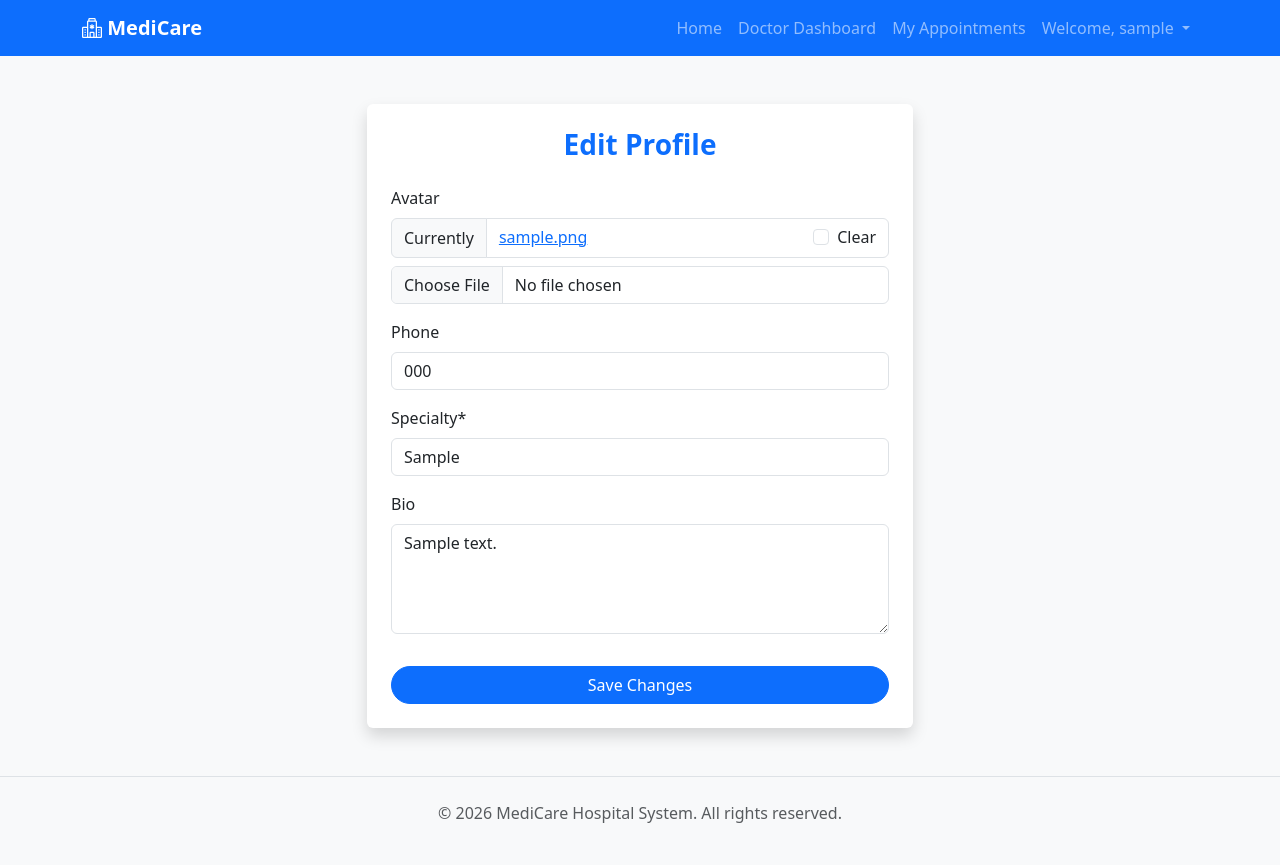
After one commit to aymenbena03-droid/Hospital-System, a Django app: page /doctor-profile/ in a window 1280 px wide. The commit adds this page. Run offline with Django 5.2, Linux system fonts and the light colour scheme; a user stored in the database is signed in; tables that the repository leaves empty hold one stand-in row (values such as "Sample post"); some libraries are stand-ins or nearby versions.

Commit message:
added the doctor profile form and view

```diff
--- a/core/forms.py
+++ b/core/forms.py
@@ -1,7 +1,7 @@
 from django import forms
 from django.contrib.auth.forms import UserCreationForm, AuthenticationForm
 from django.contrib.auth.models import User
-from .models import Patient
+from .models import Patient, Doctor
 from crispy_forms.helper import FormHelper
 from crispy_forms.layout import Submit
 
@@ -41,3 +41,19 @@ class LoginForm(AuthenticationForm):
             self.helper = FormHelper()
             self.helper.form_method = 'post'
             self.helper.add_input(Submit('submit', 'Login', css_class='btn-primary w-100 rounded-pill mt-3'))
+
+
+class DoctorProfileForm(forms.ModelForm):
+    class Meta:
+        model = Doctor
+        fields = ['avatar', 'phone', 'specialty', 'bio']
+        widgets = {
+            'bio': forms.Textarea(attrs={'rows': 4}),
+        }
+
+    def __init__(self, *args, **kwargs):
+        super().__init__(*args, **kwargs)
+        self.helper = FormHelper()
+        self.helper.form_method = 'post'
+        # We need enctype for file uploads!
+        self.helper.form_tag = False
--- /dev/null
+++ b/core/templates/core/doctor_profile.html
@@ -0,0 +1,23 @@
+{% extends 'base.html' %}
+{% load crispy_forms_tags %}
+
+{% block content %}
+<div class="row justify-content-center mt-5">
+    <div class="col-md-6">
+        <div class="card shadow border-0">
+            <div class="card-body p-4">
+                <h3 class="text-center fw-bold text-primary mb-4">Edit Profile</h3>
+
+                <!-- Notice the enctype="multipart/form-data" for image uploads! -->
+                <form method="POST" enctype="multipart/form-data">
+                    {% csrf_token %}
+                    {% crispy form %}
+
+                    <button type="submit" class="btn btn-primary w-100 rounded-pill mt-3">Save Changes</button>
+                </form>
+
+            </div>
+        </div>
+    </div>
+</div>
+{% endblock %}
--- a/core/urls.py
+++ b/core/urls.py
@@ -10,4 +10,5 @@ urlpatterns = [
     path('doctor-dashboard', views.doctor_dashboard, name='doctor_dashboard'),
     path('complete-appointment/<int:appointment_id>/', views.complete_appointment, name='complete_appointment'),
     path('patient-dashboard/', views.patient_dashboard, name='patient_dashboard'),
+    path('doctor-profile/', views.doctor_profile, name='doctor_profile'),
 ]
--- a/core/views.py
+++ b/core/views.py
@@ -4,7 +4,7 @@ from django.contrib import messages
 from django.db import IntegrityError, models
 from django.contrib.auth import login, logout, authenticate
 from django.contrib.auth.forms import AuthenticationForm
-from .forms import PatientRegistrationForm, LoginForm
+from .forms import PatientRegistrationForm, LoginForm, DoctorProfileForm
 from django.contrib.auth.decorators import login_required
 
 # Create your views here.
@@ -156,3 +156,25 @@ def patient_dashboard(request):
         'patient': patient,
         'appointments': appointments
     })
+
+
+
+@login_required
+def doctor_profile(request):
+    doctor = Doctor.objects.filter(user=request.user).first()
+
+    if not doctor:
+        messages.error(request, "You do not have permission to view this page.")
+        return redirect('home')
+
+    if request.method == 'POST':
+        # request.FILES is required for image uploads!
+        form = DoctorProfileForm(request.POST, request.FILES, instance=doctor)
+        if form.is_valid():
+            form.save()
+            messages.success(request, "Profile updated successfully!")
+            return redirect('doctor_dashboard')
+    else:
+        form = DoctorProfileForm(instance=doctor)
+
+    return render(request, 'core/doctor_profile.html', {'form': form, 'doctor': doctor})
--- a/templates/base.html
+++ b/templates/base.html
@@ -45,6 +45,9 @@
                             </a>
                             <ul class="dropdown-menu dropdown-menu-end">
                                 <li><a class="dropdown-item" href="#">My Profile</a></li>
+                                {% if user.doctor %}
+                                    <li><a class="dropdown-item" href="{% url 'doctor_profile' %}">Doctor Profile</a></li>
+                                {% endif %}
                                 <li><hr class="dropdown-divider"></li>
                                 <li><a class="dropdown-item text-danger" href="{% url 'logout' %}">Logout</a></li>
                             </ul>
```
